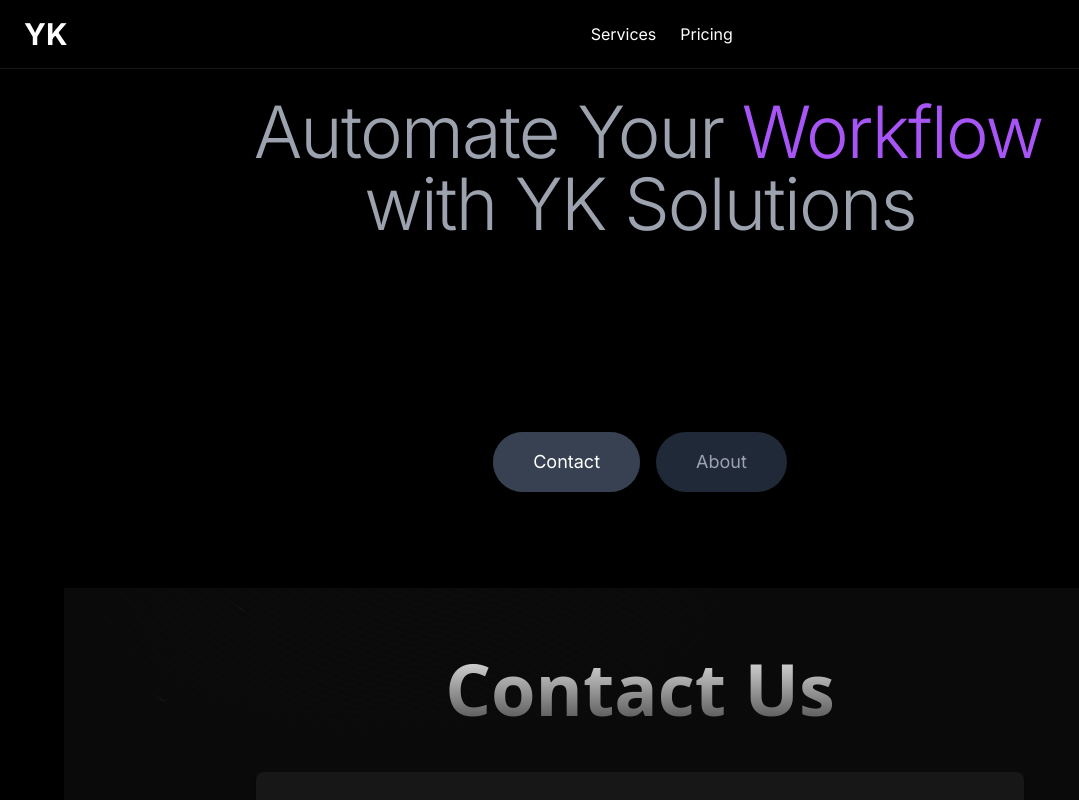
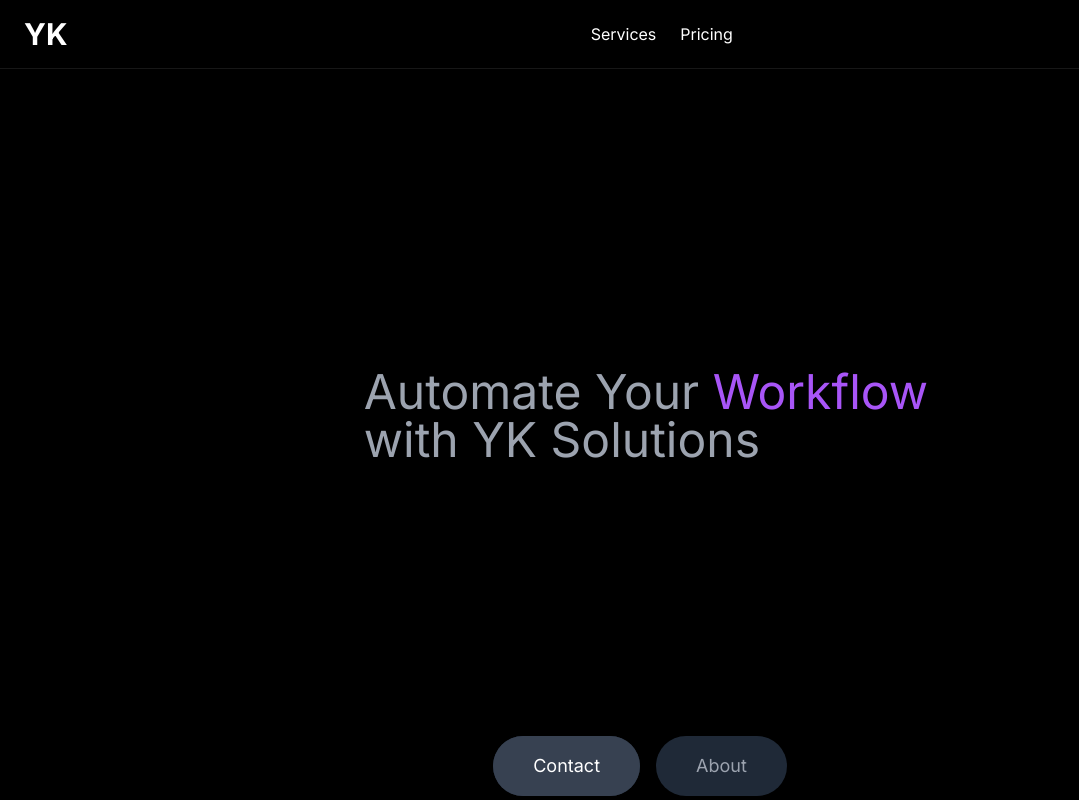
Before and after one commit to Yaandle/YKSolutions, a Next.js app: page / in a window 1280 px wide. Shown: the top 800 px of the page, without its empty margins (0-1079 px from the left). Built offline with nearby package versions, Linux system fonts and the light colour scheme.

Commit message:
Better PageTSX

```diff
--- a/src/app/page.tsx
+++ b/src/app/page.tsx
@@ -7,7 +7,7 @@ import Navbar from "@/components/global/navbar";
 
 const Page = () => {
   const words = ["Software", "Agency", "Workflow", "Business", "Manufacturing"];
-  const colors = ['text-purple-500', 'text-purple-500', 'text-purple-500', 'text-purple-500', 'text-purple-500'];
+  const colors = ['text-blue-500', 'text-green-500', 'text-purple-500', 'text-yellow-500', 'text-red-500'];
 
   const [visibleCards, setVisibleCards] = useState<number[]>([]);
 
@@ -34,8 +34,8 @@ const Page = () => {
     <main className="flex min-h-screen flex-col bg-black text-white relative overflow-hidden">
       <Navbar />
       <div className="flex-grow flex flex-col justify-center items-center px-4 pt-24 pb-48">
-        <div className="text-center mb-48">
-          <h1 className="text-5xl md:text-6xl lg:text-7xl font-light tracking-tight">
+        <div className="h-[40rem] flex justify-center items-center px-4">
+          <h1 className="text-5xl mx-auto font-normal text-neutral-600 dark:text-neutral-400">
             <span className="text-gray-400">Automate Your </span>
             <FlipWords words={words} colors={colors} duration={2000} className="text-purple-500" />
             <br />
--- a/src/components/ui/AnimatedTabs.tsx
+++ b/src/components/ui/AnimatedTabs.tsx
@@ -102,7 +102,7 @@ export const FadeInDiv = ({
   };
 
   return (
-    <div className="relative w-full h-[400px]"> {/* Adjusted height */}
+    <div className="relative w-full h-[800px]"> {/* Adjusted height */}
       {tabs.map((tab, idx) => (
         <motion.div
           key={tab.value}
```
